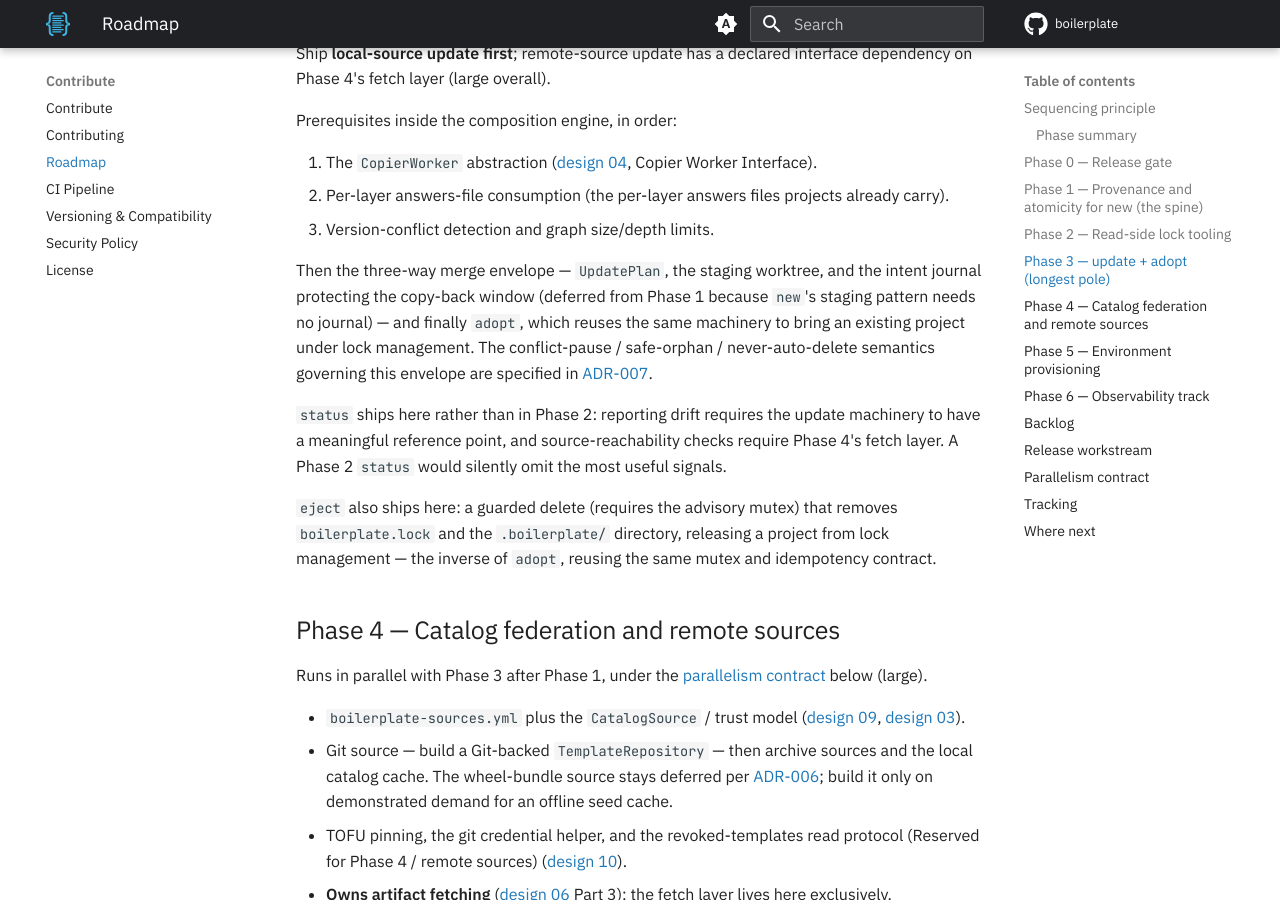
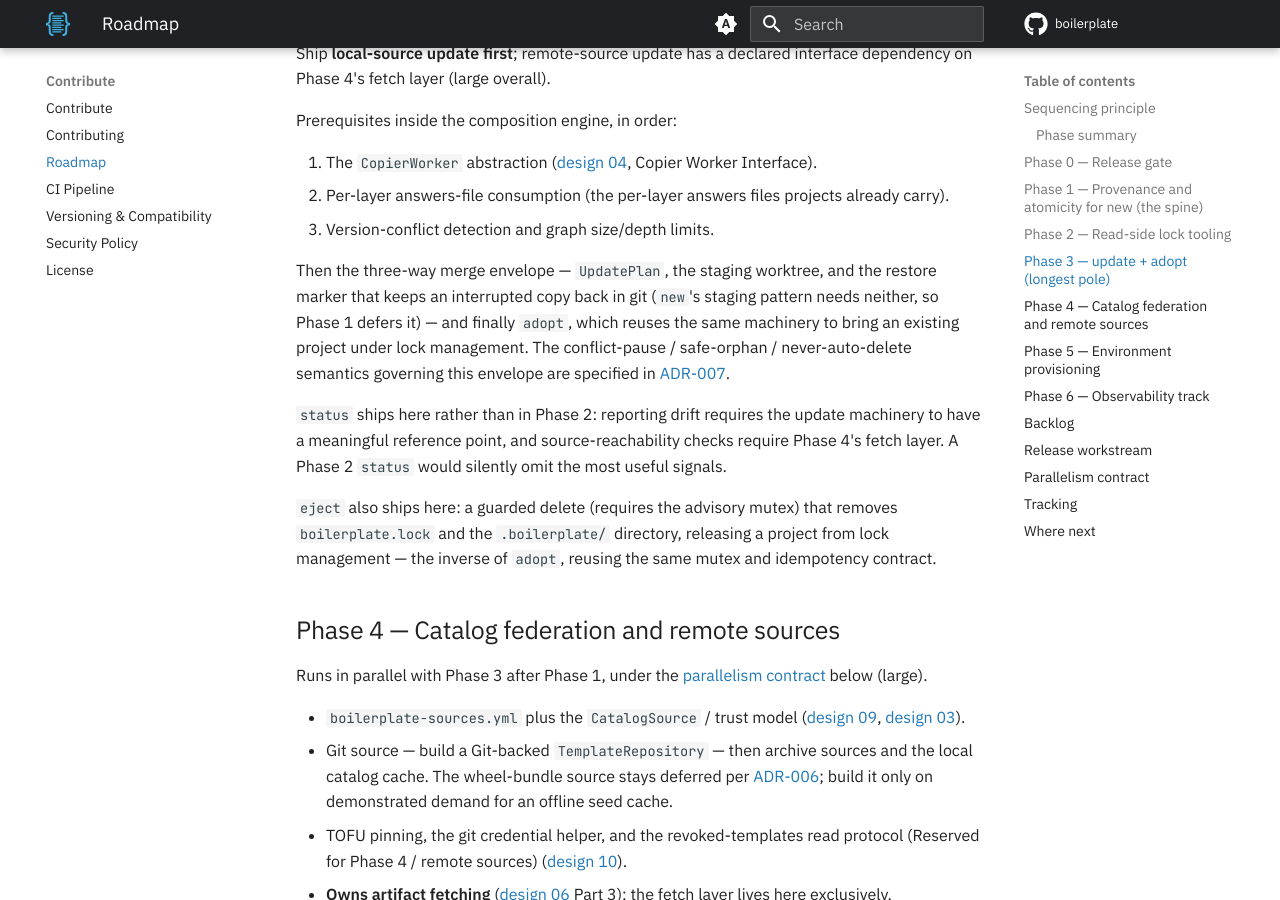
Before and after one commit to TheRealBillSiegler/boilerplate, an MkDocs documentation site: the page built from docs/roadmap.md, in a window 1280 px wide and 900 px high, scrolled down 3816 px. Built offline with MkDocs 1.6.1 and Material for MkDocs 9.7.7, drawn with Linux system fonts in a browser that asks for light colours; comment, search, counter and statistics services are not loaded; the version menu is left out.

Commit message:
docs: align the staging and sequencing text with the restore marker
Co-Authored-By: Claude Sonnet 5.5 <noreply@anthropic.com>

```diff
--- a/docs/roadmap.md
+++ b/docs/roadmap.md
@@ -64,7 +64,7 @@ Prerequisites inside the composition engine, in order:
 2. Per-layer answers-file consumption (the per-layer answers files projects already carry).
 3. Version-conflict detection and graph size/depth limits.
 
-Then the three-way merge envelope — `UpdatePlan`, the staging worktree, and the intent journal protecting the copy-back window (deferred from Phase 1 because `new`'s staging pattern needs no journal) — and finally `adopt`, which reuses the same machinery to bring an existing project under lock management. The conflict-pause / safe-orphan / never-auto-delete semantics governing this envelope are specified in [ADR-007](design/adr-007-update-model.md).
+Then the three-way merge envelope — `UpdatePlan`, the staging worktree, and the restore marker that keeps an interrupted copy back in git (`new`'s staging pattern needs neither, so Phase 1 defers it) — and finally `adopt`, which reuses the same machinery to bring an existing project under lock management. The conflict-pause / safe-orphan / never-auto-delete semantics governing this envelope are specified in [ADR-007](design/adr-007-update-model.md).
 
 `status` ships here rather than in Phase 2: reporting drift requires the update machinery to have a meaningful reference point, and source-reachability checks require Phase 4's fetch layer. A Phase 2 `status` would silently omit the most useful signals.
 
```
Also changed, not shown: docs/design/03-template-system.md (+1 -1 lines).
